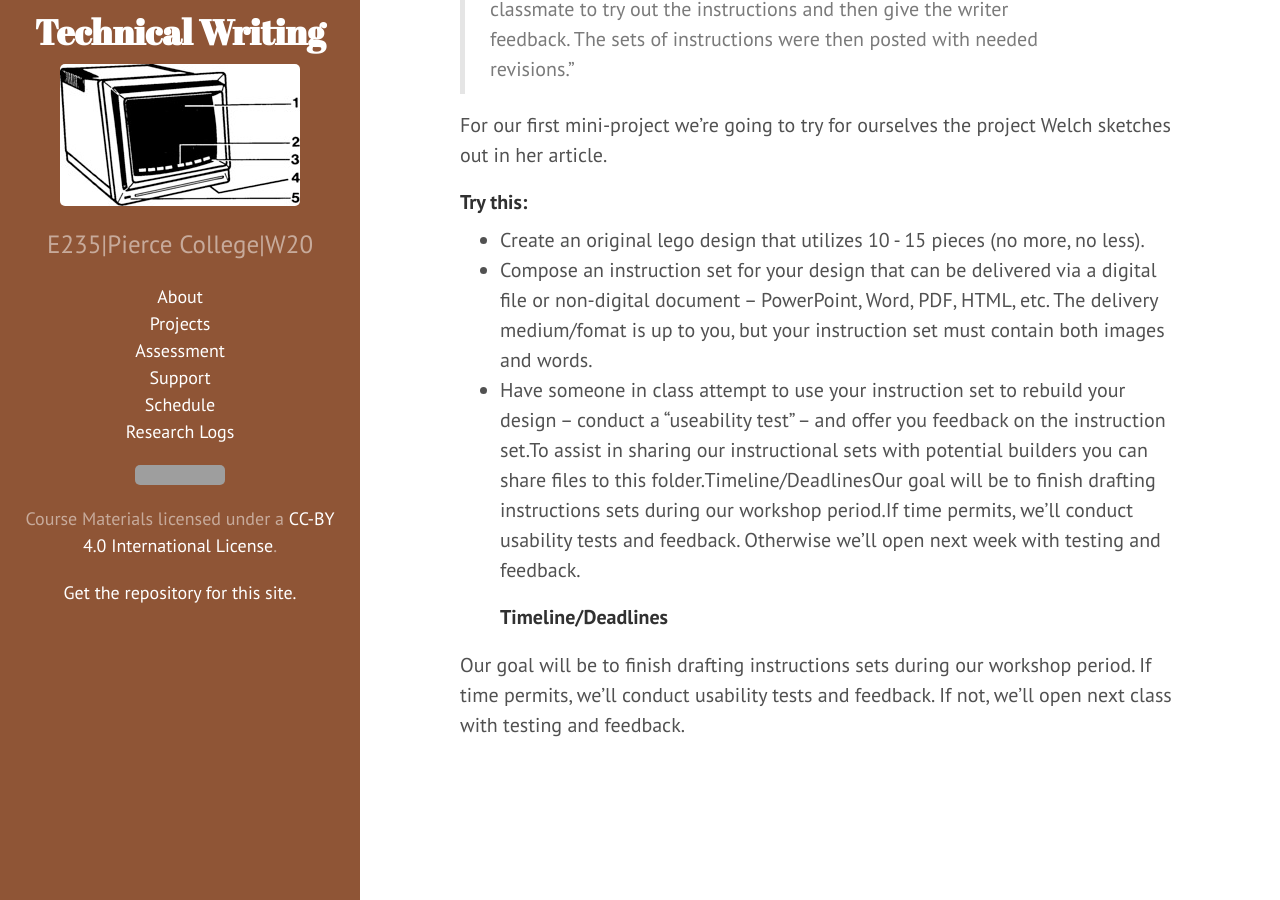
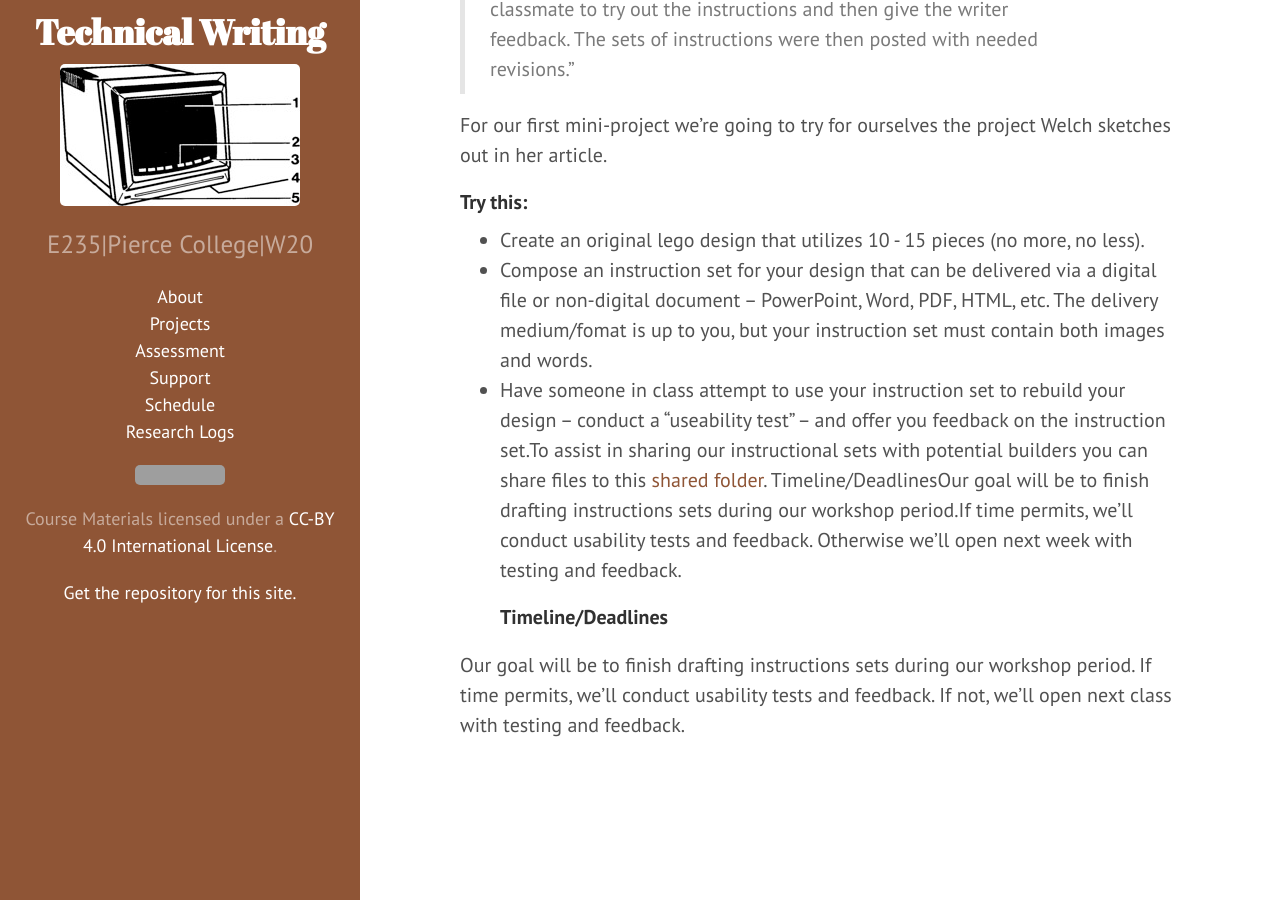
Before and after one commit to jloan/235v2, a Jekyll site: the page built from _posts/2020-06-01-lego-sets.md, in a window 1280 px wide and 900 px high, scrolled down 516 px. Built offline with Jekyll 4.4.1, drawn with Linux system fonts in a browser that asks for light colours; grey boxes are pictures that could not be loaded.

Commit message:
Update 2020-06-01-lego-sets.md

```diff
--- a/_posts/2020-06-01-lego-sets.md
+++ b/_posts/2020-06-01-lego-sets.md
@@ -16,7 +16,7 @@ For our first mini-project we're going to try for ourselves the project Welch sk
 
 * Create an original lego design that utilizes 10 - 15 pieces (no more, no less).
 * Compose an instruction set for your design that can be delivered via a digital file or non-digital document -- PowerPoint, Word, PDF, HTML, etc. The delivery medium/fomat is up to you, but your instruction set must contain both images and words.
-* Have someone in class attempt to use your instruction set to rebuild your design -- conduct a "useability test" -- and offer you feedback on the instruction set.To assist in sharing our instructional sets with potential builders you can share files to this folder.Timeline/DeadlinesOur goal will be to finish drafting instructions sets during our workshop period.If time permits, we'll conduct usability tests and feedback. Otherwise we'll open next week with testing and feedback.
+* Have someone in class attempt to use your instruction set to rebuild your design -- conduct a "useability test" -- and offer you feedback on the instruction set.To assist in sharing our instructional sets with potential builders you can share files to this [shared folder](https://drive.google.com/open?id=12Hm6uSx7oj8QlGunSE2xR-MP8GVWqTaO). Timeline/DeadlinesOur goal will be to finish drafting instructions sets during our workshop period.If time permits, we'll conduct usability tests and feedback. Otherwise we'll open next week with testing and feedback.
 #### Timeline/Deadlines
 
 Our goal will be to finish drafting instructions sets during our workshop period. If time permits, we'll conduct usability tests and feedback. If not, we'll open next class with testing and feedback.
```
